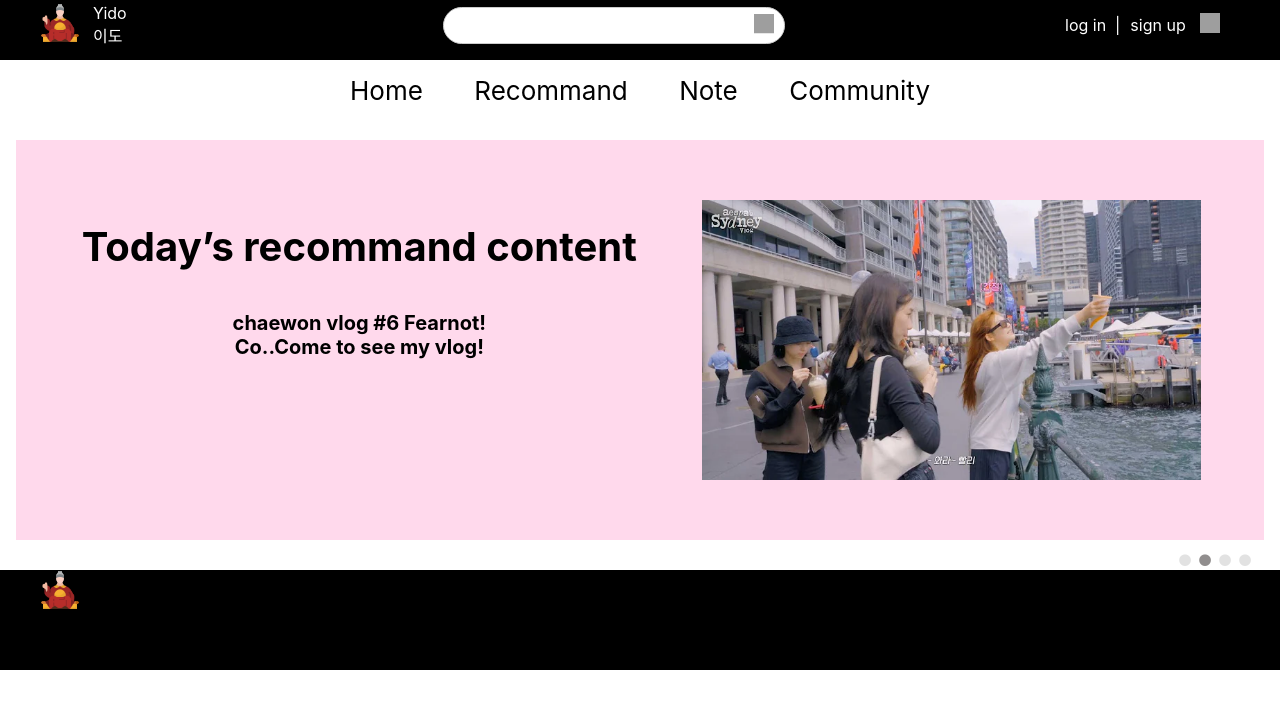
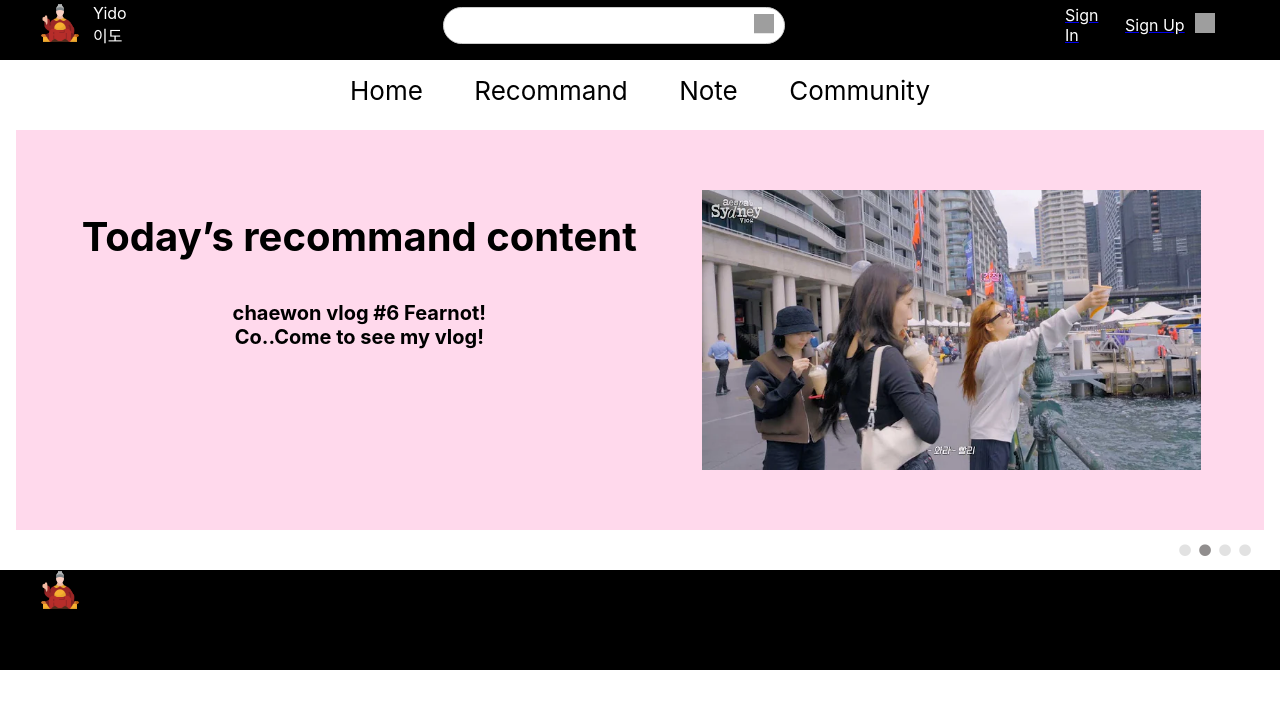
Before and after one commit to minu0897/capstone-yido, a React (Create React App) app: page / in a window 1280 px wide. Shown: the top 708 px of the page. Built offline with nearby package versions, Linux system fonts and the light colour scheme; grey boxes are pictures that could not be loaded.

Commit message:
login link

```diff
--- a/src/components/common/header/Header.css
+++ b/src/components/common/header/Header.css
@@ -41,3 +41,14 @@
   position: relative;
   display: inline-block;
 }
+
+.login-a, .login-a:hover, .login-a:visited{
+  color: white; /* 링크의 기본 색상 */
+  text-decoration: none; /* 밑줄 제거 */
+  font-size: 16px; /* 폰트 크기 */
+}
+.login-a:active{
+  color: white; /* 링크의 기본 색상 */
+  text-decoration: none; /* 밑줄 제거 */
+  text-decoration-line: none; /* 밑줄 제거 */
+}
--- a/src/components/common/header/Header.jsx
+++ b/src/components/common/header/Header.jsx
@@ -35,15 +35,17 @@ const Header = () => {
         </form>
 
         <div style={{color:'white', marginLeft: '280px',width:"50px"}}>
-          <span width="50px">log in</span>
+          <Link to={'/Login'}>
+            <a className="login-a">Sign In</a>
+          </Link>
         </div>
-        <div style={{color:'white', marginLeft:'0px'}} >
-          |
+
+        <div style={{color:'white', marginLeft: '10px',width:"70px"}}>
+          <Link to={'/Signup'}>
+            <a className="login-a">Sign Up</a>
+          </Link>
         </div>
-        <div style={{color:'white', marginLeft: '10px',width:"70px"}}>
-          <span width="70px">sign up</span>
-        </div>
-        <div style={{ marginRight:"5px"}}>
+        <div style={{ marginRight:"0px"}}>
           <img src="https://us.123rf.com/450wm/get4net/get4net1711/get4net171100432/89002328-%EC%A2%85-%EC%95%84%EC%9D%B4%EC%BD%98.jpg" width="20px" height="20px"/>
         </div>
       </div>
--- a/src/components/home/slider/ImageSlider.jsx
+++ b/src/components/home/slider/ImageSlider.jsx
@@ -30,7 +30,7 @@ const ImageSlider = () => {
   };
 
   return (
-    <div style={{ padding: "10px 10px 30px 10px", alignItems: "center", overflowX: "hidden", overflowY: "hidden" }}>
+    <div style={{ padding: "0px 10px 30px 10px", alignItems: "center", overflowX: "hidden", overflowY: "hidden" }}>
       <Slider {...settings}  dotsClass="dots-css">
         {images.map((arr, index) => (
           <div key={index}>
--- a/src/index.js
+++ b/src/index.js
@@ -8,6 +8,8 @@ import Home from './pages/Home/Home';
 import Note from './pages/Note/Note';
 import Community from './pages/Community/Community';
 import Recommand from './pages/Recommand/Recommand';
+import Login from './pages/Login/Login';
+import Signup from './pages/Signup/Signup';
 import reportWebVitals from './reportWebVitals';
 
 const root = ReactDOM.createRoot(document.getElementById('root'));
@@ -22,6 +24,8 @@ root.render(
         <Route path='/Community' element={<Community />} />
         <Route path='/Note' element={<Note />} />
         <Route path='/Recommand' element={<Recommand />} />
+        <Route path='/Signup' element={<Signup />} />
+        <Route path='/Login' element={<Login />} />
       </Routes>
       <Footer />
     </BrowserRouter>
--- /dev/null
+++ b/src/pages/Login/Login.css
@@ -0,0 +1,5 @@
+.recommand {
+  background-color: orange;
+  padding: 10px;
+  flex-grow: 1; /* 나머지 공간 차지 */
+}
--- /dev/null
+++ b/src/pages/Login/Login.jsx
@@ -0,0 +1,14 @@
+import React from 'react';
+import { Link } from 'react-router-dom';
+import './Login.css'
+
+const Login = () => {
+
+  return (
+    <div className='Login'>
+
+    </div>
+  );
+};
+
+export default Login;
--- /dev/null
+++ b/src/pages/Signup/Signup.css
@@ -0,0 +1,5 @@
+.recommand {
+  background-color: orange;
+  padding: 10px;
+  flex-grow: 1; /* 나머지 공간 차지 */
+}
--- /dev/null
+++ b/src/pages/Signup/Signup.jsx
@@ -0,0 +1,14 @@
+import React from 'react';
+import { Link } from 'react-router-dom';
+import './Signup.css'
+
+const Signup = () => {
+
+  return (
+    <div className='Signup'>
+
+    </div>
+  );
+};
+
+export default Signup;
```
